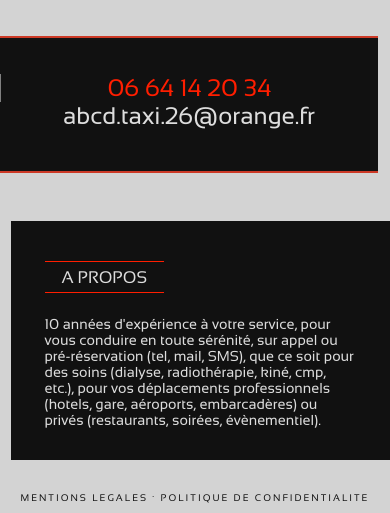
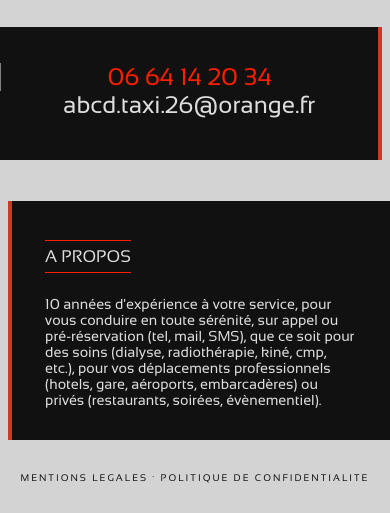
Before and after one commit to charlieGui/taxi, a PHP site: page / in a window 390 px wide. Shown: the part 601-1114 px from the top of the page. After the commit the page ends 1084 px from the top, so only its background shows below. Run offline with PHP 8.4, Linux system fonts and the light colour scheme; some libraries are stand-ins or nearby versions.

Commit message:
Add files via upload

```diff
--- a/index.html
+++ b/index.html
@@ -43,9 +43,6 @@
             <img src="photos/test2.jpg" alt="taxi">
         </div>
         <div class="containerContact">
-            <div>
-
-            </div>
             <div class="contact flex">
                 <a href="tel:+336 64 14 20 34">06 64 14 20 34</a>
                <p>06 64 14 20 34</p>
--- a/style.css
+++ b/style.css
@@ -81,7 +81,7 @@ aside h3{
     border-top: 1px solid rgb(255, 30, 0);
     border-bottom: 1px solid rgb(255, 30, 0);
     display: inline;
-    padding:.35em 1em;
+    padding:.35em 0;
     font-weight: normal;
     text-transform: uppercase;
 }
@@ -328,7 +328,7 @@ aside > p{
 
     header{
         width: 100%;
-       padding: 4% 0 1% 0;
+       padding: 4% 0 0 1.5%;
 
     }
 
@@ -350,16 +350,18 @@ aside > p{
 
     .image img{
         box-shadow: 4px 4px 5px -1px black;
+        /*border-left: 4px solid rgb(204, 57, 38);*/
+
     }
     .image{
-        margin: 0 2% 0 2%;
-        border-top: 1px solid rgb(204, 57, 38);
+       /* margin: 0 0% 0 2%;*/
+
         /*box-shadow: 2px 2px 6px -2px #111;*/
     }
 
     #intro{
         position: relative;
-        width: 180%;
+        width: 190%;
         left: 100%;
         font-size: .9em;
         color: #111;
@@ -384,10 +386,9 @@ aside > p{
         background-color: #111;
         font-size: 1.5em;
 
+        border-right: 4px solid rgb(204, 57, 38);
 
-        border-top:  2px solid rgb(204, 57, 38);
-        border-bottom: 2px solid rgb(204, 57, 38);
-        margin: 2em .5em 2em 0em;
+        margin: 2em 2% 1.7em 0em;
     }
 
     .contact p{
@@ -405,10 +406,11 @@ aside > p{
 
     footer{
         /*margin-left: 1.5em;*/
-        margin: 0 0 2em .7em;
+        margin: 0 0 2em 2%;
         padding: 2em 1em ;
         color: #999;
         background-color: #111;
+        border-left: 4px solid rgb(204, 57, 38);
 
     }
 
--- a/taxi.js
+++ b/taxi.js
@@ -8,7 +8,7 @@ $(document).ready(function () {
 
 
 function soonAnimation(){
-    $('#intro').animate({"left" : "-70%"}, 25000, "linear",
+    $('#intro').animate({"left" : "-100%"}, 25000, "linear",
     function(){
         $(this).css({"left": "100%"});
     });
```
